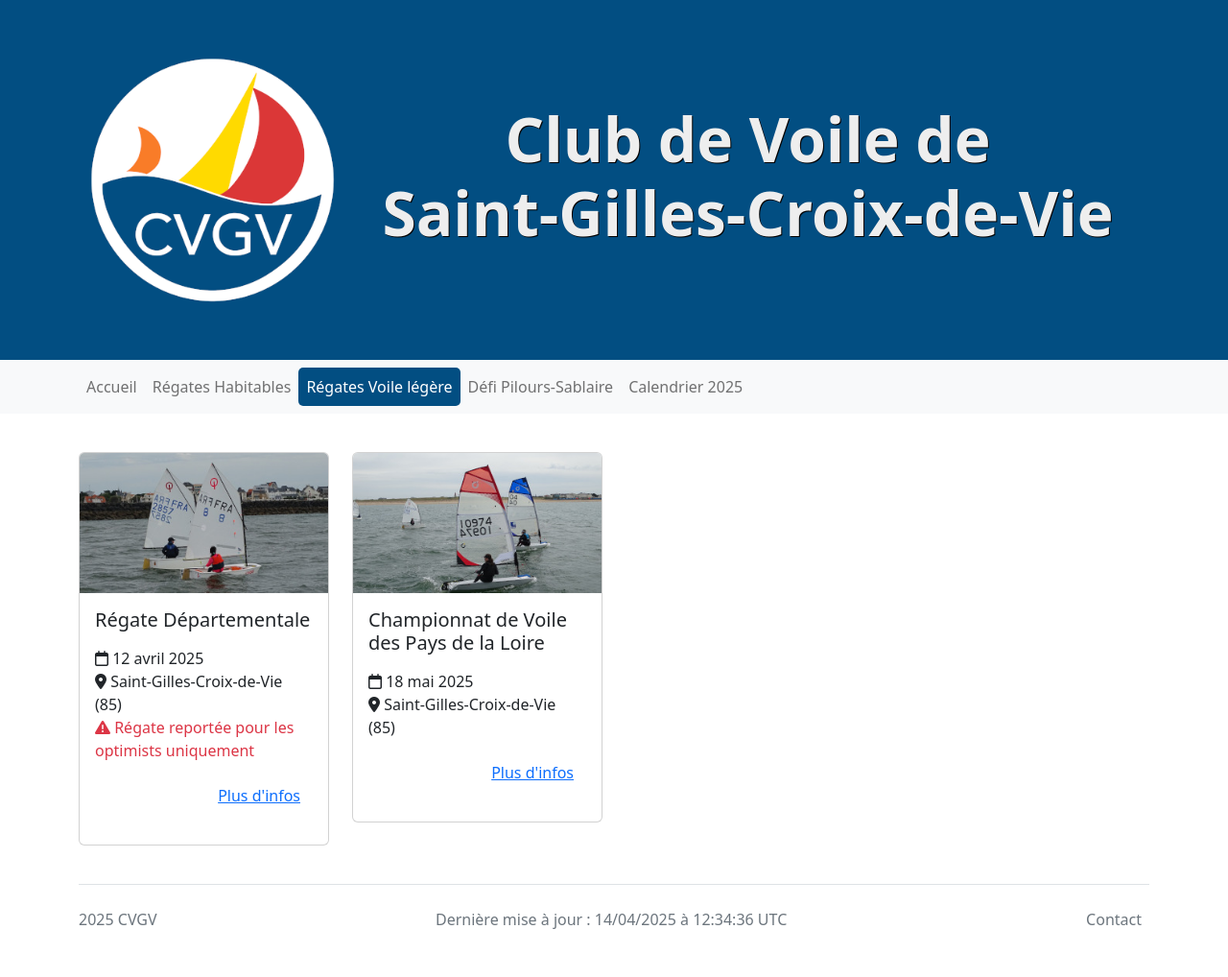
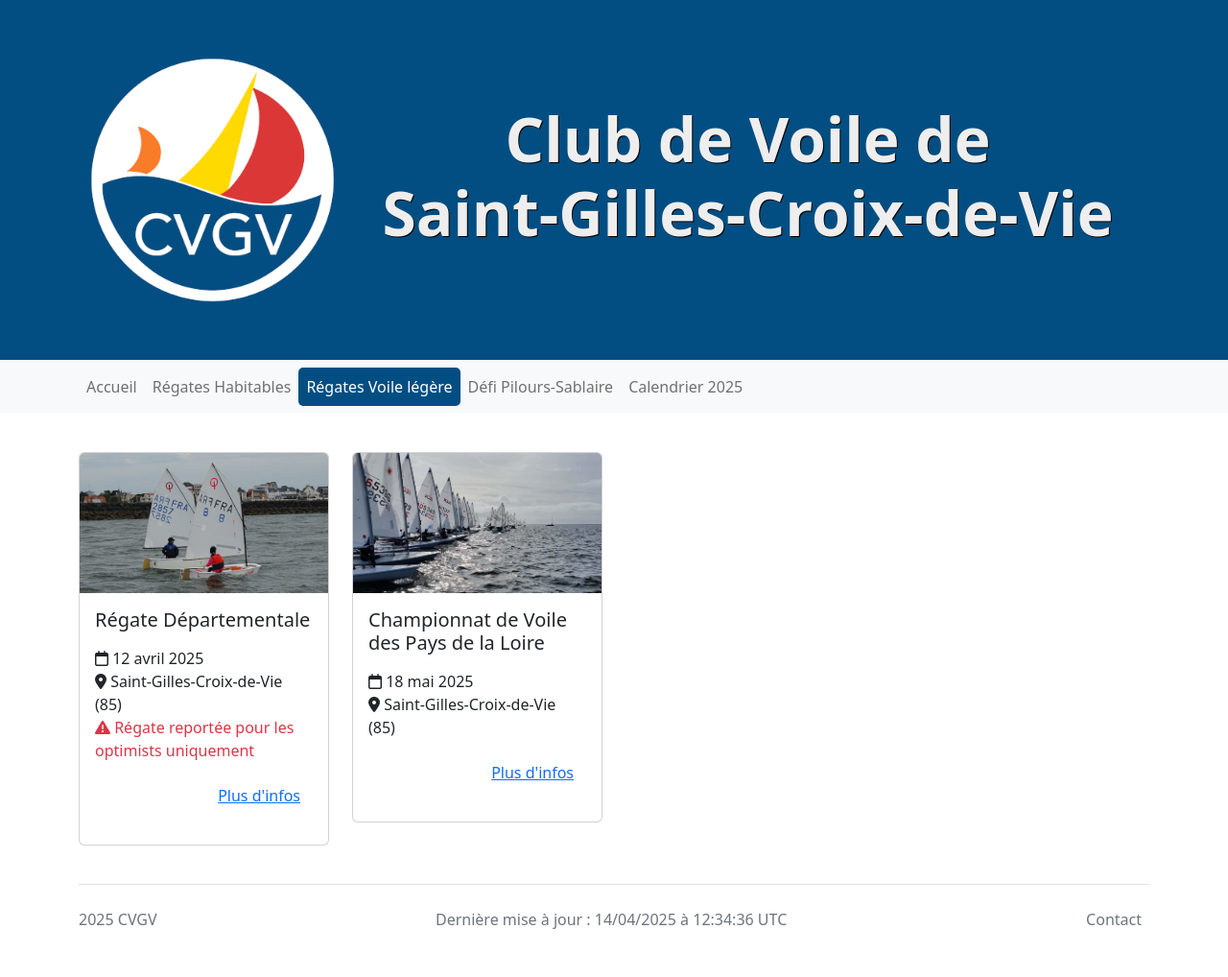
Before and after one commit to cvgv-asso/cvgv-asso.github.io, a Jekyll site: the page built from regates-voile-legere.html, in a window 1280 px wide. Shown: the whole page at 96% size. Built offline with Jekyll 4.4.1, drawn with Linux system fonts in a browser that asks for light colours; nearby versions of some CDN libraries; comment, search, counter and statistics services are not loaded.

Commit message:
Update photos of regate 18 mai 2025

```diff
--- a/regates-voile-legere.html
+++ b/regates-voile-legere.html
@@ -35,7 +35,7 @@
         <div class="col">
             <div class="card">
                 <img
-                    src="assets/images/DSC00956.JPG"
+                    src="assets/images/18-mai-2025.jpeg"
                     class="card-img-top"
                     alt="..."
                 />
```
Also changed, not shown: assets/images/18-mai-2025.jpeg (added), assets/images/DSC00956.JPG (deleted).
